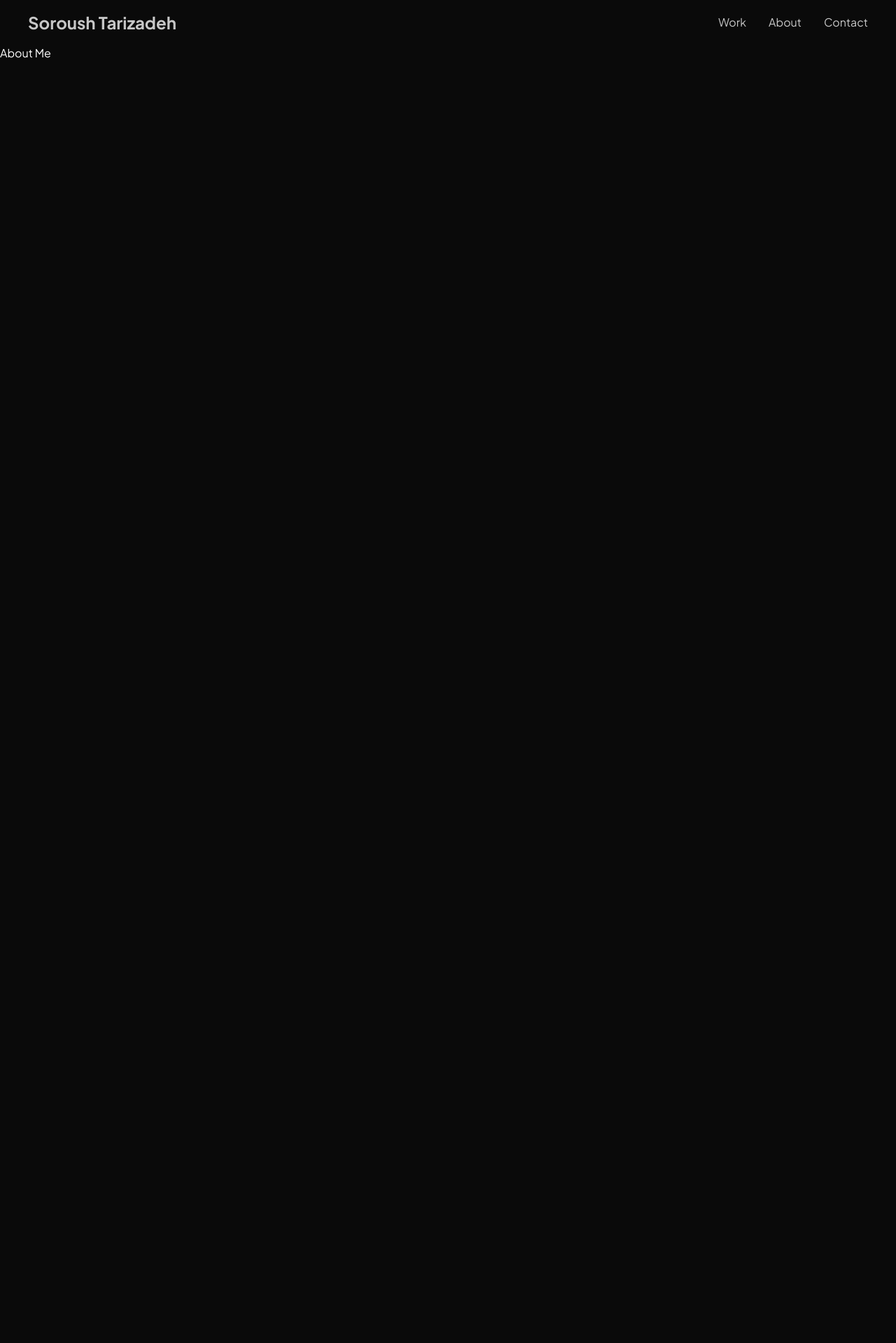
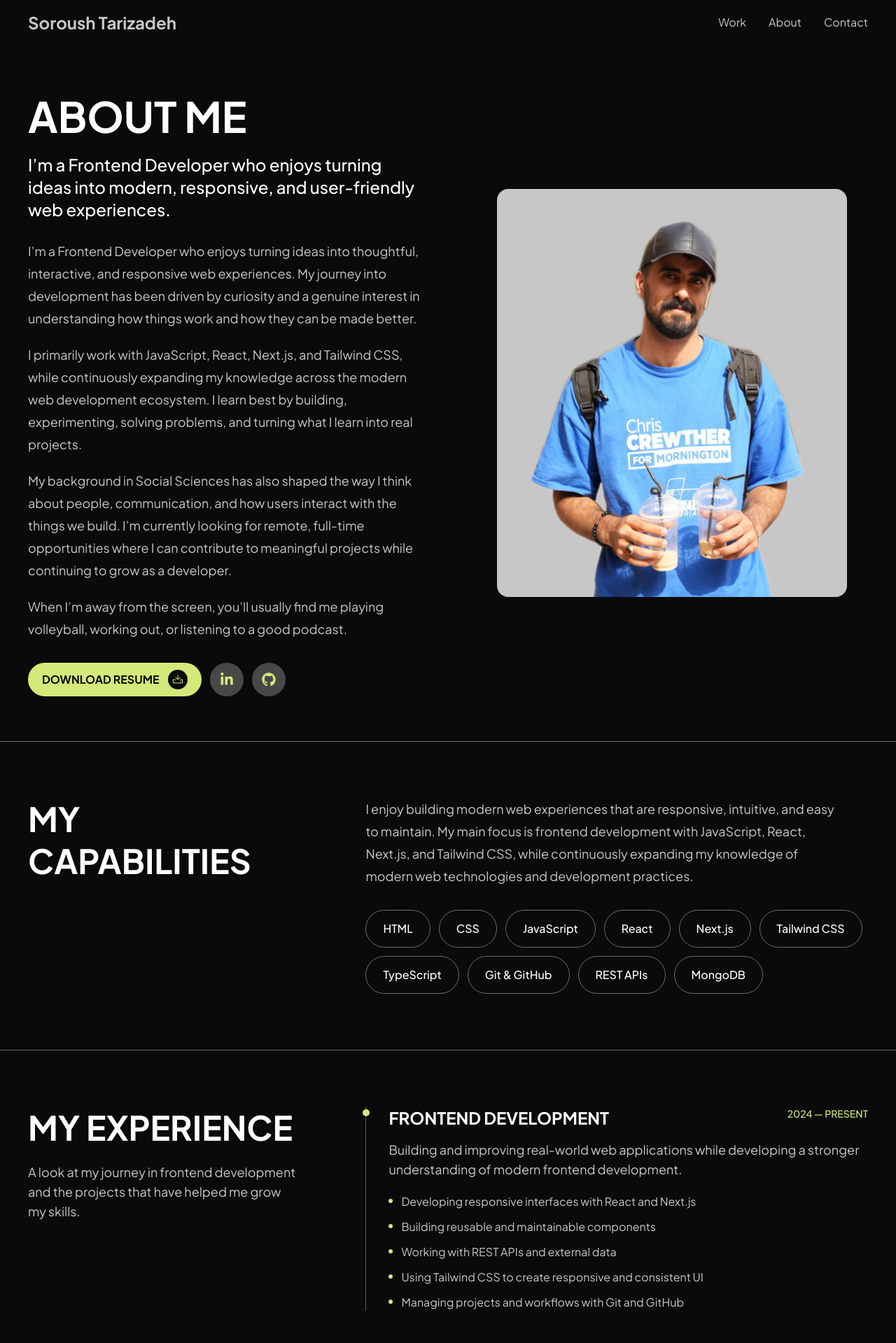
Before and after one commit to SoroushTarizade/portfolio, a Next.js app: page /en/about in a window 1280 px wide. Shown: the top 1919 px of the page at 70% size. Before the commit the page ends 800 px from the top, so only its background shows below. Built offline with nearby package versions, Linux system fonts and the light colour scheme.

Commit message:
feat: move pages to locale routes

```diff
--- a/app/[locale]/about/page.tsx
+++ b/app/[locale]/about/page.tsx
@@ -1,24 +1,15 @@
-import { notFound } from "next/navigation";
-import { isValidLocale } from "@/lib/i18n/config";
+import About from "@/components/about/About";
+import Capabilities from "@/components/about/Capabilities";
+import Experience from "@/components/about/Experience";
+import Contact from "@/components/contact/Contact";
 
-type AboutPageProps = {
-  params: Promise<{
-    locale: string;
-  }>;
-};
-
-export default async function AboutPage({
-  params,
-}: AboutPageProps) {
-  const { locale } = await params;
-
-  if (!isValidLocale(locale)) {
-    notFound();
-  }
-
+export default function AboutPage() {
   return (
-    <main>
-      <h1>{locale === "fa" ? "درباره من" : "About Me"}</h1>
-    </main>
+    <>
+      <About />
+      <Capabilities />
+      <Experience />
+      <Contact />
+    </>
   );
 }
--- a/app/[locale]/page.tsx
+++ b/app/[locale]/page.tsx
@@ -1,24 +1,15 @@
-import { notFound } from "next/navigation";
-import { isValidLocale } from "@/lib/i18n/config";
+import Hero from "@/components/hero/Hero";
+import FeaturedProjects from "@/components/projects/FeaturedProjects";
+import AboutPreview from "@/components/about/AboutPreview";
+import Contact from "@/components/contact/Contact";
 
-type HomePageProps = {
-  params: Promise<{
-    locale: string;
-  }>;
-};
-
-export default async function HomePage({
-  params,
-}: HomePageProps) {
-  const { locale } = await params;
-
-  if (!isValidLocale(locale)) {
-    notFound();
-  }
-
+export default function Home() {
   return (
-    <main>
-      <h1>{locale === "fa" ? "صفحه اصلی" : "Home Page"}</h1>
-    </main>
+    <>
+      <Hero />
+      <FeaturedProjects />
+      <AboutPreview />
+      <Contact />
+    </>
   );
 }
```
